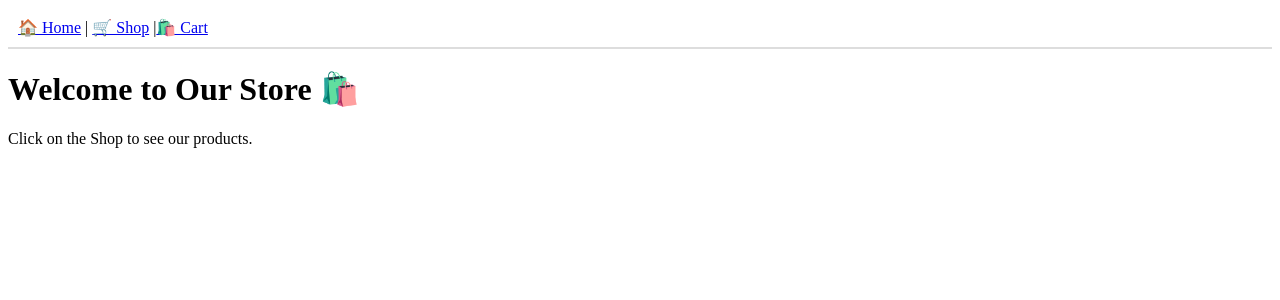
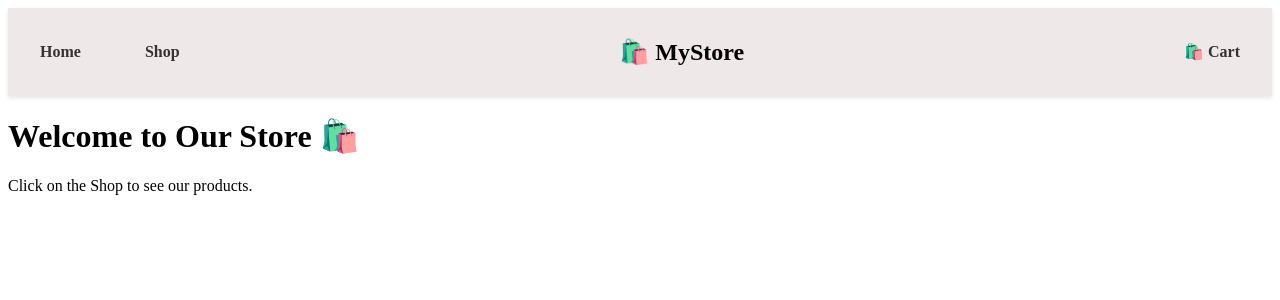
Before and after one commit to CaglarKullu/shopping_site, a React (Vite) app: page / in a window 1280 px wide. Shown: the top 300 px of the page. Built offline with nearby package versions, Linux system fonts and the light colour scheme.

Commit message:
divide navbar as its component

```diff
--- a/src/App.tsx
+++ b/src/App.tsx
@@ -1,24 +1,25 @@
-import { Router, Route, Link } from "wouter";
-import Home from "./components/home/Home";
-import Shop from "./components/shop/Shop";
-import ProductDetail from "./components/product_details/ProductDetail";
+import { Route, Link } from "wouter";
 import { CartProvider } from "./context/CartContext";
 import Cart from "./components/cart/Cart";
+import Home from "./components/home/Home";
+import ProductDetail from "./components/product_details/ProductDetail";
+import Shop from "./components/shop/Shop";
+import NavBar from "./components/navbar/NavBar";
 
 
 export default function App() {
   return (
     <CartProvider>
-    <Router>
-      <nav style={{ padding: "10px", borderBottom: "2px solid #ddd" }}>
-        <Link href="/">🏠 Home</Link> | <Link href="/shop">🛒 Shop</Link> |
-          <Link href="/cart">🛍️ Cart</Link>
-      </nav>
-      <Route path="/" component={Home} />
-      <Route path="/shop" component={Shop} />
-      <Route path="/shop/:id" component={ProductDetail} />
-      <Route path="/cart" component={Cart} />
-    </Router>
+      <div >
+        <NavBar />
+
+        <div>
+          <Route path="/" component={Home} />
+          <Route path="/shop" component={Shop} />
+          <Route path="/shop/:id" component={ProductDetail} />
+          <Route path="/cart" component={Cart} />
+        </div>
+      </div>
     </CartProvider>
   );
 }
--- /dev/null
+++ b/src/components/navbar/NavBar.css
@@ -0,0 +1,17 @@
+.navBar{
+    display: flex;
+    justify-content: space-between;
+    row-gap: 20px;
+    align-items: center;
+    background-color: #efe8e8;
+    padding: 10px 0;
+    box-shadow: 0 2px 4px rgba(0, 0, 0, 0.1);
+}
+
+.navBar a{
+    text-decoration: none;
+    color: #333;
+    font-weight: bold;
+    padding: 2rem;
+    transition: background-color 0.3s ease;
+}
--- /dev/null
+++ b/src/components/navbar/NavBar.tsx
@@ -0,0 +1,22 @@
+import { Link } from 'wouter'
+import './NavBar.css'
+
+function NavBar() {
+  return (
+            <nav className='navBar'>
+                <div>
+                <Link href="/" >Home</Link>
+                <Link href="/shop">Shop</Link>
+
+                </div>
+              <h1>🛍️ MyStore</h1>
+              <div >
+
+                <Link href="/cart">🛍️ Cart</Link>
+              </div>
+            </nav>
+
+  )
+}
+
+export default NavBar
```
